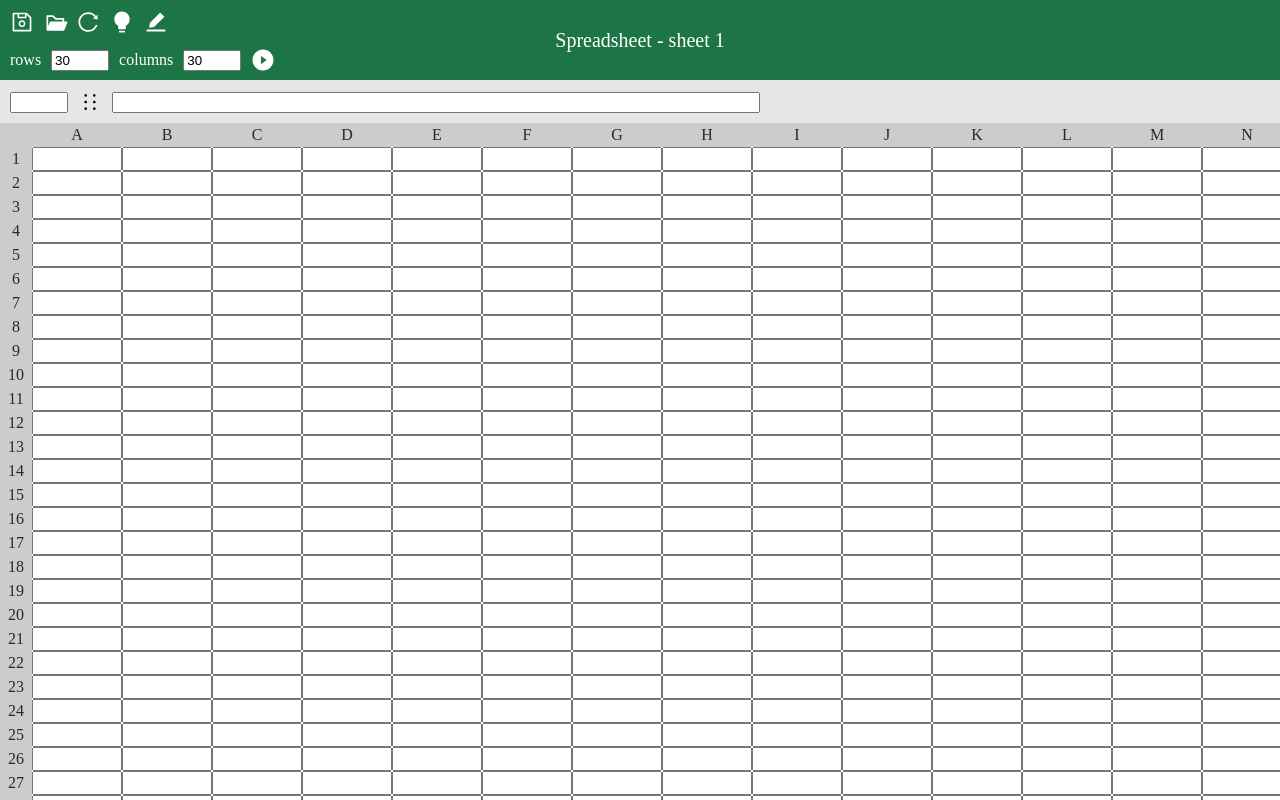
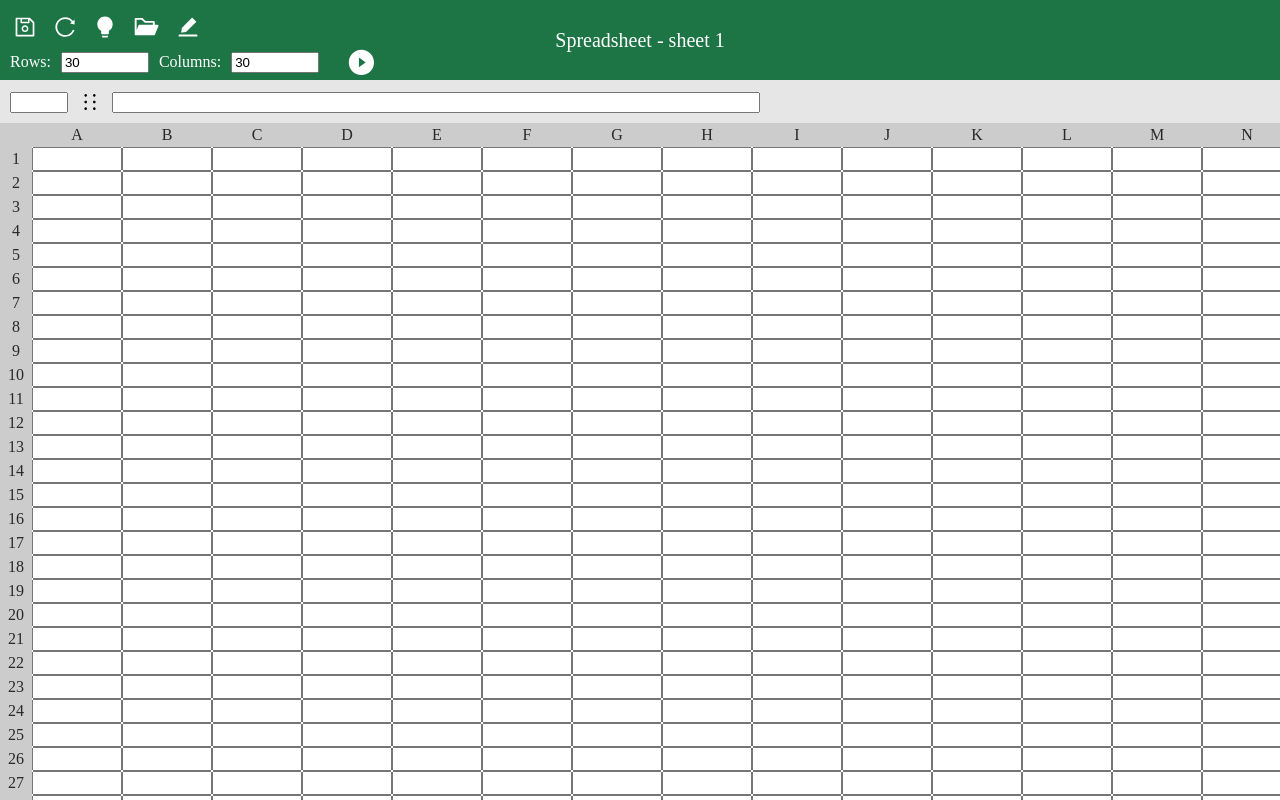
Before and after one commit to anhminh10a2hoa/spreadsheet-fetch, a React (Create React App) app: page / in a window 1280 px wide. Built offline with nearby package versions, Linux system fonts and the light colour scheme.

Commit message:
add tooltips

```diff
--- a/package.json
+++ b/package.json
@@ -3,6 +3,9 @@
   "version": "0.1.0",
   "private": true,
   "dependencies": {
+    "@emotion/react": "^11.4.1",
+    "@emotion/styled": "^11.3.0",
+    "@mui/material": "^5.0.3",
     "@testing-library/jest-dom": "^5.11.4",
     "@testing-library/react": "^11.1.0",
     "@testing-library/user-event": "^12.1.10",
--- a/src/App.tsx
+++ b/src/App.tsx
@@ -2,10 +2,10 @@ import React, { useState, useRef, useEffect, FC } from 'react';
 import './App.css';
 import { Reset } from 'styled-reset';
 import { AppContainer, InputExtensionContainer, NumberInput, Label, Navbar, Title, IconContainer, SaveIcon, OpenIcon, ResetIcon, SetupContainer, ChangeIcon, SimpleIcon, OpenIconContainer, InputHidden, EditFileName, TextInput, IndexInput, BarrierIcon } from "./styles";
-
+import Tooltip from '@mui/material/Tooltip';
 import { getColumnIndex } from "./utils/helper";
 import Sheet from './components/Sheet';
-
+import IconButton from '@mui/material/IconButton';
 import { DataFormatSave, InputEvent, DownloadFileType } from "./types/types";
 
 const App: FC = () => {
@@ -148,27 +148,53 @@ const App: FC = () => {
     <React.Fragment>
       <Navbar>
         <IconContainer>
-          <SaveIcon onClick={exportJsonHandler}/>
-          <ResetIcon onClick={resetHandler}/>
-          <SimpleIcon onClick={simpleHandler}/>
-          <OpenIconContainer>
+          <Tooltip title="Save">
+          <IconButton color="inherit" size="medium">
+            <SaveIcon onClick={exportJsonHandler}/>
+          </IconButton>
+          </Tooltip>
+
+          <Tooltip title="Reset">
+          <IconButton color="inherit">
+            <ResetIcon onClick={resetHandler}/>
+          </IconButton>
+          </Tooltip>
+
+          <Tooltip title="Simple Input Mode">
+          <IconButton color="inherit">
+            <SimpleIcon onClick={simpleHandler}/>
+          </IconButton>
+          </Tooltip>
+
+         <Tooltip title="Import Json">
+          <IconButton color="inherit">
             <label htmlFor="file-input">
               <OpenIcon />
             </label>
             <InputHidden id="file-input" type="file" onChange={importJsonHandler} />
-          </OpenIconContainer>
-          <EditFileName />
+          </IconButton>
+          </Tooltip>
+          <Tooltip title="Edit file">
+          <IconButton color="inherit">
+             <EditFileName />
+          </IconButton>
+          </Tooltip>
+
         </IconContainer>
         <SetupContainer>
           <Label>
-            rows
+            Rows:
           </Label>
           <NumberInput placeholder="Rows" type="number" value={tempRow} onChange={handleChangeNumberOfRows} />
           <Label>
-            columns
+            Columns:
           </Label>
           <NumberInput placeholder="Columns" type="number" value={tempColumn} onChange={handleChangeNumberOfColumns} />
-          <ChangeIcon onClick={submitChange}/>
+          <Tooltip title="Change">
+          <IconButton color="inherit" size="medium">
+         <ChangeIcon onClick={submitChange}/>
+         </IconButton>
+          </Tooltip>
         </SetupContainer>
         <Title>Spreadsheet - {fileName}</Title>
       </Navbar>
--- a/src/components/Sheet.tsx
+++ b/src/components/Sheet.tsx
@@ -1,7 +1,7 @@
 import React, { useState, Fragment, useEffect, useRef, useCallback } from "react";
 import axios from "axios";
 import { Sheet as StyledSheet } from "../styles";
-import ColumnResizer from "react-column-resizer";
+
 import { getColumnName, getColumnIndex } from "../utils/helper";
 import Cell from "./Cell";
 
--- a/src/styles.ts
+++ b/src/styles.ts
@@ -65,37 +65,38 @@ export const IconContainer = styled.div`
 export const SaveIcon = styled(AiOutlineSave)`
   font-size: 1.5rem;
   cursor: pointer;
-  padding: 5px;
+
 `
 
 export const OpenIcon = styled(AiFillFolderOpen)`
-  font-size: 1.5rem;
+  font-size: 1.7rem;
   cursor: pointer;
+  margin-bottom: -5px;
 `
 
 export const ResetIcon = styled(AiOutlineReload)`
   font-size: 1.5rem;
   cursor: pointer;
-  padding: 5px;
-  margin-left: 2rem;
+
 `
 
 export const ChangeIcon = styled(AiFillPlayCircle)`
-  font-size: 1.5rem;
+  font-size: 1.8rem;
   cursor: pointer;
-  margin-bottom: -7px;
+  margin-left: 10px;
+  margin-bottom: -5px;
 `
 
 export const SimpleIcon = styled(AiFillBulb)`
   font-size: 1.5rem;
   cursor: pointer;
-  padding: 5px;
+
 `
 
 export const EditFileName = styled(AiFillEdit)`
   font-size: 1.5rem;
   cursor: pointer;
-  padding: 5px;
+
 `
 
 export const OpenIconContainer = styled.div`
@@ -122,7 +123,7 @@ export const InputWrapper = styled.div`
 
 export const NumberInput = styled.input`
   margin: 10px;
-  width: 50px;
+  width: 80px;
 `;
 
 export const Header = styled.div`
```
Also changed, not shown: 1 other file (tests, documents, lock files or other folders).
